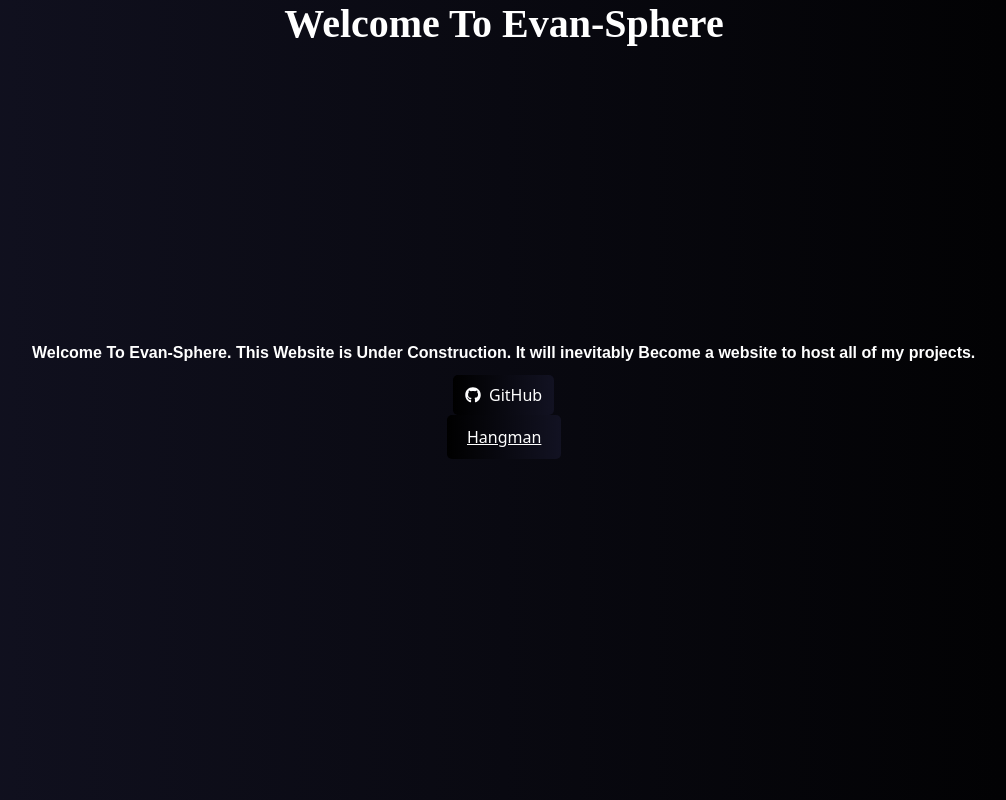
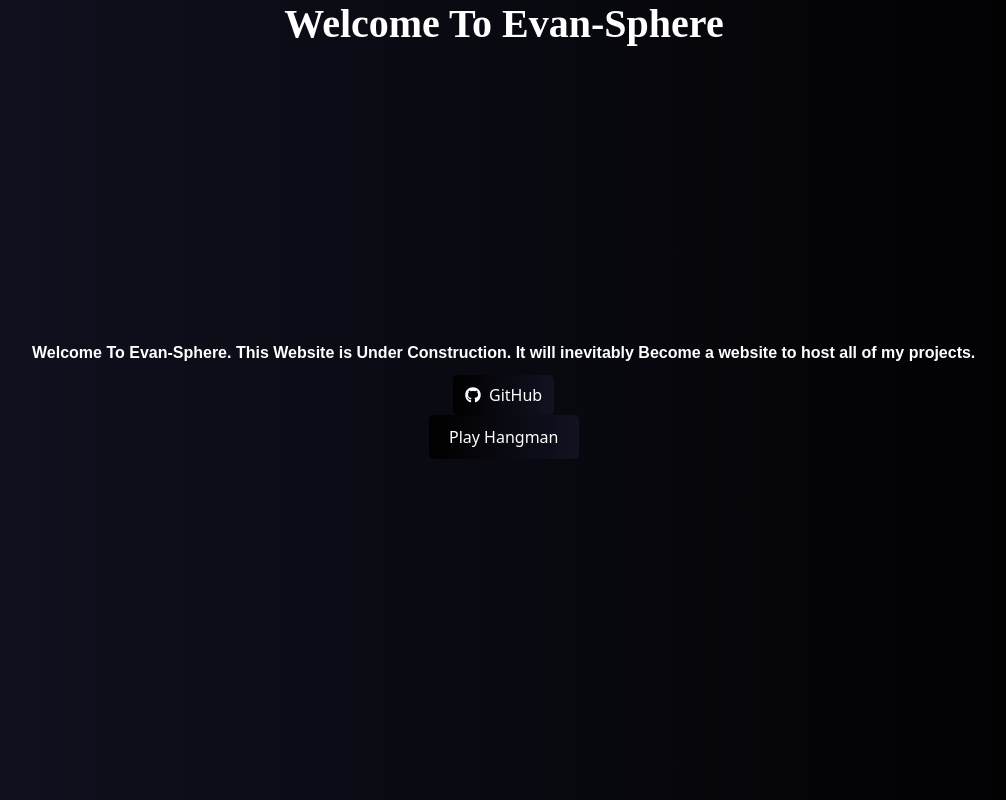
Before and after one commit to aprettygoodprogramer/evan-sphere, a React (Vite) app: page / in a window 1280 px wide. Shown: the whole page, without its empty margins (136-1142 px from the left). Built offline with nearby package versions, Linux system fonts and the light colour scheme; a web font is replaced by a local one.

Commit message:
added correct routing

```diff
--- a/src/App.css
+++ b/src/App.css
@@ -56,7 +56,7 @@
 .github-button {
   background: linear-gradient(to right, black, #121222);
   padding: 10px 20px;
-  color: white;
+  color: rgb(255, 255, 255);
   text-align: center;
   border: none;
   border-radius: 5px;
@@ -64,13 +64,11 @@
   animation: scale-in-ver-center 1s cubic-bezier(0.215, 0.610, 0.355, 1.000) both;
 }
 
-.hang-button {
-  background: linear-gradient(to right, black, #121222);
-  padding: 10px 20px;
-  color: white;
-  text-align: center;
-  border: none;
-  border-radius: 5px;
-  cursor: pointer;
-  animation: scale-in-ver-center 1s cubic-bezier(0.215, 0.610, 0.355, 1.000) both;
+.github-button a {
+  color: inherit;
+  text-decoration: none;
+  display: block;
+  width: 100%;
+  height: 100%;
+
 }
--- /dev/null
+++ b/src/HangMan/hangman.tsx
@@ -0,0 +1,20 @@
+import React from "react";
+import Text from "../comp/text";
+import GitHubLink from "../landingPage/comp/GithubBut";
+import { Outlet } from 'react-router-dom';
+import '../App.css'
+function HangMan() {
+  return (
+
+    <div className="page-background">
+      <Text size="large" weight="bold" color="white" className="h1">
+Welcome To Hang Man!     </Text>
+
+
+    <Outlet />
+    </div>
+
+  );
+}
+
+export default HangMan;
--- a/src/Message.tsx
+++ /dev/null
@@ -1,6 +0,0 @@
-function Message()
-{
-    return <h1> HELLO SIGMAS</h1>;
-}
-
-export default Message;
--- a/src/App.tsx
+++ b/src/landingPage/App.tsx
@@ -1,14 +1,12 @@
 import React from "react";
-//import ListGroup from "./comp/ListGroup";
-//import DropDown from "./comp/dropdown";
-import Text from "./comp/text";
+import Text from "../comp/text";
 import GitHubLink from "./comp/GithubBut";
-import "./App.css";
-import ButtonLink from "./comp/linkingButton";
-import { BrowserRouter as Router, Routes, Route } from 'react-router-dom';
+import "../App.css";
+import { Outlet } from 'react-router-dom';
+import { Link } from "react-router-dom";
 function App() {
   return (
-    <Router>
+
     <div className="page-background">
       <Text size="large" weight="bold" color="white" className="h1">
         Welcome To Evan-Sphere
@@ -17,10 +15,14 @@ function App() {
         Welcome To Evan-Sphere. This Website is Under Construction. It will inevitably Become a website to host all of my projects.
       </Text>
       <GitHubLink />
-      <ButtonLink to="HangMan/index.html" text="Hangman"/>
 
+      <button className="github-button">
+  <Link to="/hangman">Play Hangman</Link>
+</button>
+
+    <Outlet />
     </div>
-    </Router>
+
   );
 }
 
--- a/src/comp/GithubBut.tsx
+++ b/src/landingPage/comp/GithubBut.tsx
@@ -1,6 +1,6 @@
 import React from "react";
 import { FaGithub } from "react-icons/fa";
-import "../App.css";
+
 
 const GithubButton: React.FC = () => {
   return (
--- a/src/main.tsx
+++ b/src/main.tsx
@@ -1,10 +1,28 @@
 import { StrictMode } from 'react'
 import { createRoot } from 'react-dom/client'
 import 'bootstrap/dist/css/bootstrap.css'
-import App from './App.tsx'
+import App from './landingPage/App.tsx'
+import HangMan from './HangMan/hangman.tsx';
+import { createBrowserRouter, RouterProvider } from 'react-router-dom'
+
+const router = createBrowserRouter([
+  {
+    path: '/',
+    element: <App />,
+    children: [
+
+    ],
+    errorElement: <div><h1>404 Not Found :(</h1></div>
+  },
+  {
+    path: '/hangman',
+    element: <HangMan />,
+
+  }
+]);
 
 createRoot(document.getElementById('root')!).render(
   <StrictMode>
-    <App />
+    <RouterProvider router={router} />
   </StrictMode>,
 )
```
Also changed, not shown: HangMan/index.html (deleted, +0 -12 lines), HangMan/src/Appa.tsx (deleted, +0 -12 lines), HangMan/src/index.tsx (deleted, +0 -13 lines), 1 other file (tests, documents, lock files or other folders).
